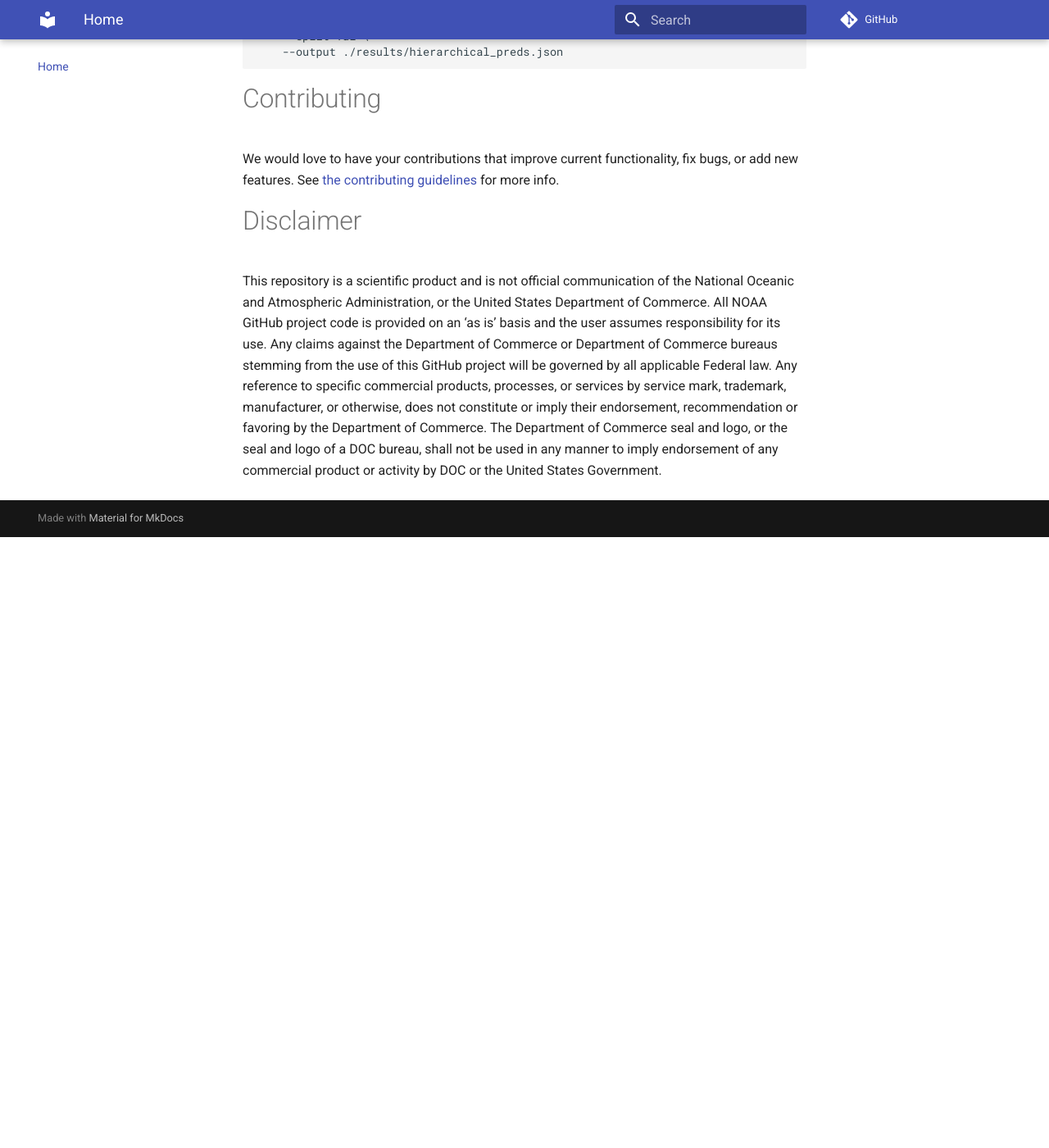
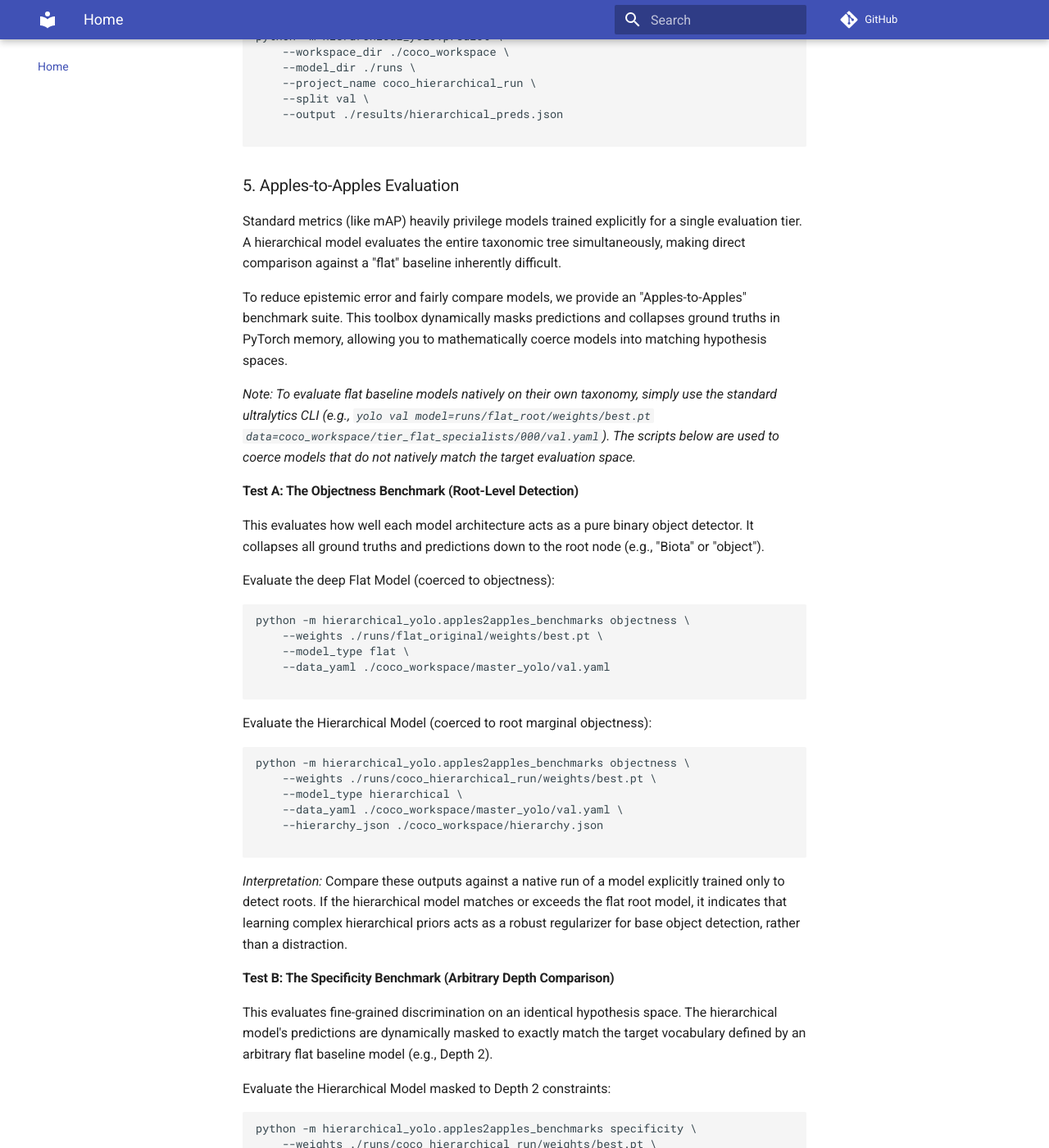
Before and after one commit to csbrown-noaa/hierarchical_yolo, an MkDocs documentation site: the page built from docs/README.md, in a window 1280 px wide and 1400 px high, scrolled down 2541 px. Shown: the whole window at 82% size. Built offline with MkDocs 1.6.1 and Material for MkDocs 9.7.7, drawn with Linux system fonts in a browser that asks for light colours; comment, search, counter and statistics services are not loaded; before the commit the page ends 3196 px from its top, so only the background shows below that; some of the changed text lies outside the part shown.

Commit message:
updating README to reflect eval strategy

````diff
--- a/docs/README.md
+++ b/docs/README.md
@@ -5,8 +5,9 @@ See the included jupyter notebooks for example usage.
 
 # Installation
 
-```bash
+```
 pip install git+https://github.com/csbrown-noaa/hierarchical_yolo.git
+
 ```
 
 # Slides
@@ -23,7 +24,7 @@ First, download the 2017 MSCOCO validation and training datasets along with thei
 
 *Note: The orchestrator expects the `hierarchy.json` at the root of the staging directory, alongside the COCO JSON splits. It also expects the images to be nested in a directory matching the JSON's basename (e.g., `instances_val2017/images/`) to safely symlink them without redundant downloading.*
 
-```bash
+```
 # Create a clean staging directory
 mkdir coco_staging
 cd coco_staging
@@ -56,23 +57,25 @@ mv train2017 train/images
 
 # Go back to the repository root
 cd ..
+
 ```
 
 ### 2. Compile the Workspace
 
 Use the `data_orchestrator` module to parse the staging directory. This generic compiler acts as a safety net: it automatically checks the taxonomy, re-indexes any sparse category IDs into a dense, contiguous tensor space, converts the annotations to YOLO format, and builds the hierarchical curriculum datasets.
 
-```bash
+```
 python -m hierarchical_yolo.data_orchestrator \
     --source_dir ./coco_staging \
     --workspace_dir ./coco_workspace
+
 ```
 
 ### 3. Curriculum Training
 
 To train the model, we point the trainer at the compiled `workspace_dir`. The script will automatically locate the taxonomy tree and iteratively train shallow taxonomic depths first before passing the weights down to deeper class branches.
 
-```bash
+```
 # Run curriculum training
 python -m hierarchical_yolo.train \
     --workspace_dir ./coco_workspace \
@@ -81,6 +84,7 @@ python -m hierarchical_yolo.train \
     --shallow_epochs 2 \
     --final_epochs 20 \
     --imgsz 640
+
 ```
 
 ### 4. Hierarchical Prediction
@@ -89,14 +93,67 @@ Once the model is trained, evaluate the model natively on the test/val set. The
 
 This uses a biology-aware greedy path traversal to predict the deepest confident node in the taxonomy without letting visually ambiguous objects force a "wild guess".
 
-```bash
+```
 python -m hierarchical_yolo.predict \
     --workspace_dir ./coco_workspace \
     --model_dir ./runs \
     --project_name coco_hierarchical_run \
     --split val \
     --output ./results/hierarchical_preds.json
+
 ```
+
+### 5. Apples-to-Apples Evaluation
+
+Standard metrics (like mAP) heavily privilege models trained explicitly for a single evaluation tier. A hierarchical model evaluates the entire taxonomic tree simultaneously, making direct comparison against a "flat" baseline inherently difficult.
+
+To reduce epistemic error and fairly compare models, we provide an "Apples-to-Apples" benchmark suite. This toolbox dynamically masks predictions and collapses ground truths in PyTorch memory, allowing you to mathematically coerce models into matching hypothesis spaces.
+
+*Note: To evaluate flat baseline models natively on their own taxonomy, simply use the standard ultralytics CLI (e.g., `yolo val model=runs/flat_root/weights/best.pt data=coco_workspace/tier_flat_specialists/000/val.yaml`). The scripts below are used to coerce models that do not natively match the target evaluation space.*
+
+#### Test A: The Objectness Benchmark (Root-Level Detection)
+
+This evaluates how well each model architecture acts as a pure binary object detector. It collapses all ground truths and predictions down to the root node (e.g., "Biota" or "object").
+
+Evaluate the deep Flat Model (coerced to objectness):
+
+```
+python -m hierarchical_yolo.apples2apples_benchmarks objectness \
+    --weights ./runs/flat_original/weights/best.pt \
+    --model_type flat \
+    --data_yaml ./coco_workspace/master_yolo/val.yaml
+
+```
+
+Evaluate the Hierarchical Model (coerced to root marginal objectness):
+
+```
+python -m hierarchical_yolo.apples2apples_benchmarks objectness \
+    --weights ./runs/coco_hierarchical_run/weights/best.pt \
+    --model_type hierarchical \
+    --data_yaml ./coco_workspace/master_yolo/val.yaml \
+    --hierarchy_json ./coco_workspace/hierarchy.json
+
+```
+
+*Interpretation:* Compare these outputs against a native run of a model explicitly trained only to detect roots. If the hierarchical model matches or exceeds the flat root model, it indicates that learning complex hierarchical priors acts as a robust regularizer for base object detection, rather than a distraction.
+
+#### Test B: The Specificity Benchmark (Arbitrary Depth Comparison)
+
+This evaluates fine-grained discrimination on an identical hypothesis space. The hierarchical model's predictions are dynamically masked to exactly match the target vocabulary defined by an arbitrary flat baseline model (e.g., Depth 2).
+
+Evaluate the Hierarchical Model masked to Depth 2 constraints:
+
+```
+python -m hierarchical_yolo.apples2apples_benchmarks specificity \
+    --weights ./runs/coco_hierarchical_run/weights/best.pt \
+    --hierarchical_eval_yaml ./coco_workspace/tier_yolo_full_head/002/val.yaml \
+    --flat_data_yaml ./coco_workspace/tier_flat_specialists/002/val.yaml \
+    --hierarchy_json ./coco_workspace/hierarchy.json
+
+```
+
+*Interpretation:* Compare this output directly against a native standard `yolo val` run of the Flat model explicitly trained at Depth 2. A higher score for the hierarchical model indicates that topological feature-sharing (passing gradients through parent nodes) improves class recall compared to isolated, mutually exclusive flat buckets at that depth.
 
 # Contributing
 
````
